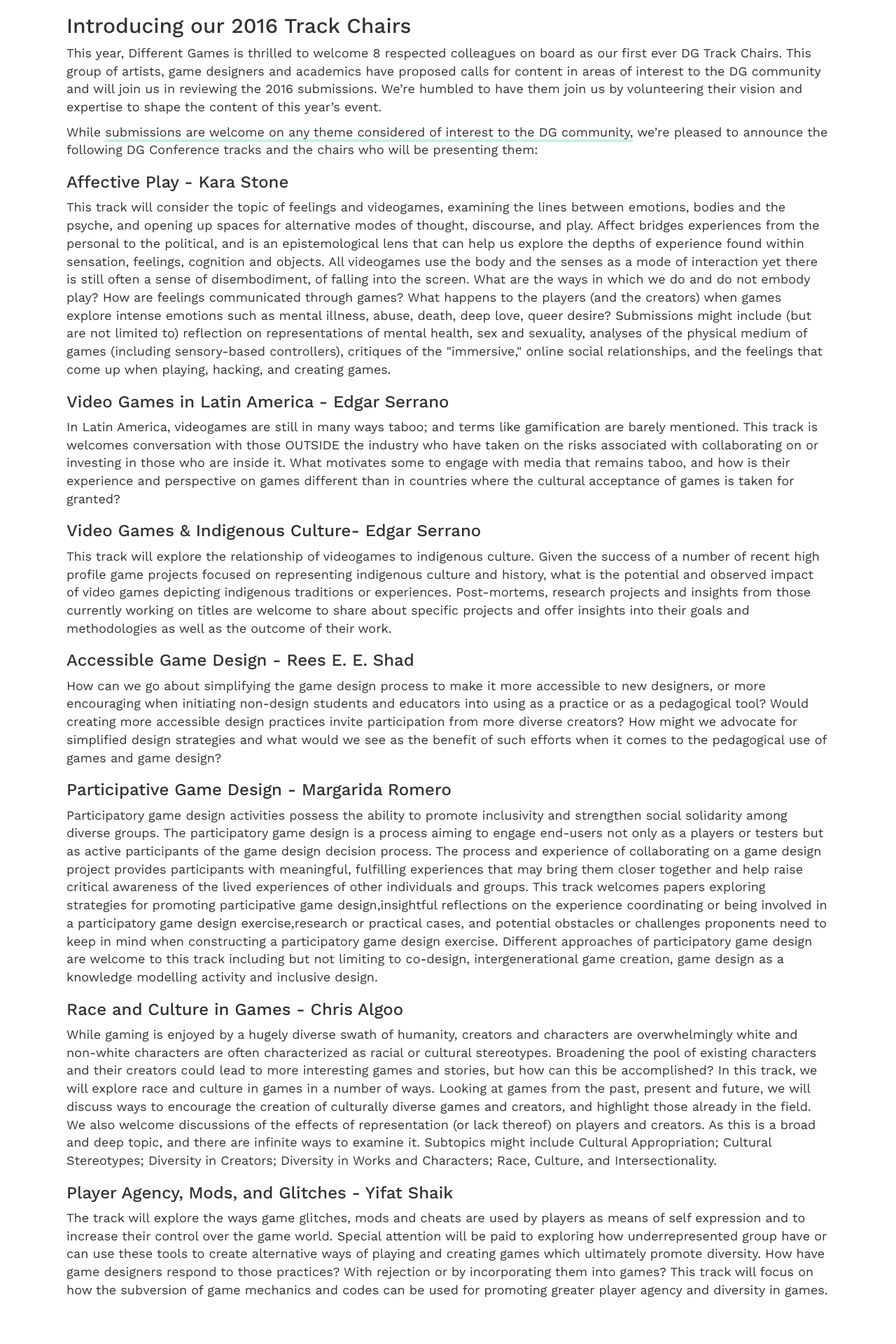
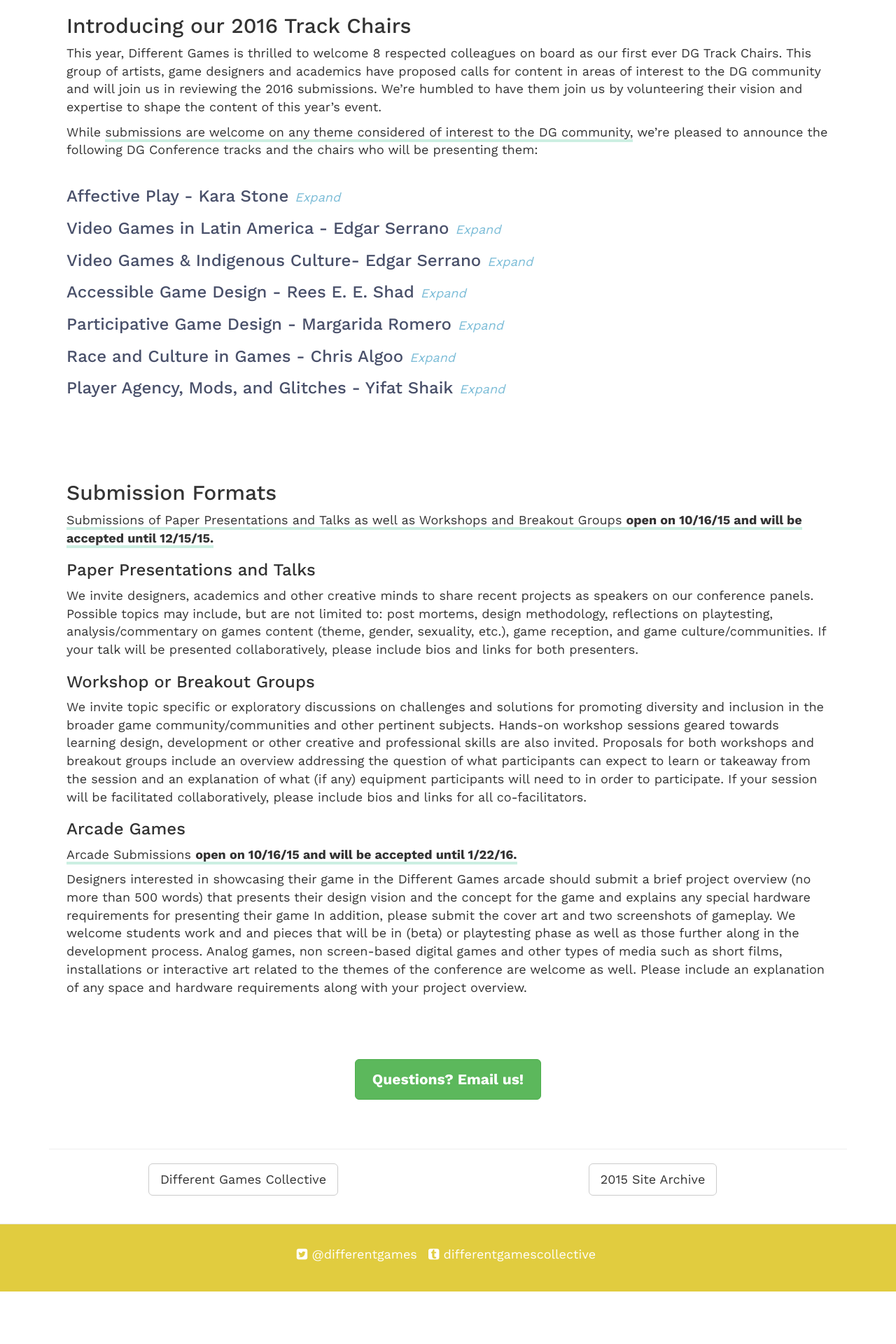
Before and after one commit to differentgames/conference-2016-site, a Jekyll site: the page built from index.html, in a window 1280 px wide. Shown: the part 688-2608 px from the top of the page at 70% size. Built offline with Jekyll 4.4.1, drawn with Linux system fonts in a browser that asks for light colours; nearby versions of some CDN libraries; after the commit the page ends 2533 px from its top, so only the background shows below that; some of the changed text lies outside the part shown.

Commit message:
format track chair listing

```diff
--- /dev/null
+++ b/_sass/_trackchair.scss
@@ -0,0 +1,51 @@
+.track-chairs {
+  margin-top: 40px;
+}
+
+.track-chair {
+  display:block;
+  margin: 1em 0;
+
+  a {
+    color: $pinwheel-dark-blue;
+    margin: 1em 0;
+    border-bottom: 4px solid rgba(56, 61, 88, 0);
+    transition: all .2s ease-in-out;
+
+    &:focus { text-decoration: none;}
+
+    &:hover {
+      text-decoration: none;
+      border-bottom: 4px solid rgba(56, 61, 88, 0.75);
+    }
+
+    &:hover {
+      &::after {
+        display: inline-block;
+        transform:translateX(5px);
+        backface-visibility: hidden;
+      }
+    }
+
+    &::after {
+      content: "Collapse";
+      margin-left: 0.5em;
+      size: 0.5em;
+      color: $pinwheel-blue;
+      font-weight:normal;
+      font-style: italic;
+      transition: all .2s ease-in-out;
+    }
+
+    &.collapsed::after {
+      content: "Expand";
+    }
+
+    h3 {
+      display: inline;    }
+  }
+
+  p {
+    padding: 10px;
+  }
+}
--- a/css/main.scss
+++ b/css/main.scss
@@ -53,5 +53,6 @@
         "base",
         "layout",
         "syntax-highlighting",
-        "pinwheel"
+        "pinwheel",
+        "trackchair"
 ;
--- a/index.html
+++ b/index.html
@@ -42,7 +42,11 @@
 While <span class="cool">submissions are welcome on any theme considered of interest to the DG community,</span> we’re pleased to announce the following DG Conference tracks and the chairs who will be presenting them:
     </p>
 
-    <h3>Affective Play - Kara Stone</h3>
+    <div class="track-chairs">
+
+    <div class="track-chair">
+      <a role="button" data-toggle="collapse" href="#affective-play" class="collapsed"><h3>Affective Play - Kara Stone</h3></a>
+      <div class="collapse" id="affective-play">
         <p>
   This track will consider the topic of feelings and videogames, examining the lines between emotions, bodies and the psyche, and opening up spaces for alternative modes of thought, discourse, and play.
   Affect bridges experiences from the personal to the political, and is an epistemological lens that can help us explore the depths of experience found within sensation, feelings, cognition and objects.
@@ -52,28 +56,44 @@
   What happens to the players (and the creators) when games explore intense emotions such as mental illness, abuse, death, deep love, queer desire?
   Submissions might include (but are not limited to) reflection on representations of mental health, sex and sexuality, analyses of the physical medium of games (including sensory-based controllers), critiques of the "immersive," online social relationships, and the feelings that come up when playing, hacking, and creating games.
         </p>
+      </div>
+    </div>
 
-    <h3>Video Games in Latin America - Edgar Serrano</h3>
+    <div class="track-chair">
+      <a role="button" data-toggle="collapse" href="#games-in-latin-america" class="collapsed"><h3>Video Games in Latin America - Edgar Serrano</h3></a>
+      <div class="collapse" id="games-in-latin-america">
         <p>
   In Latin America, videogames are still in many ways taboo; and terms like gamification are barely mentioned.
   This track is welcomes conversation with those OUTSIDE the industry who have taken on the risks associated with collaborating on or investing in those who are inside it.
   What motivates some to engage with media that remains taboo, and how is their experience and perspective on games different than in countries where the cultural acceptance of games is taken for granted?
         </p>
+      </div>
+    </div>
 
-    <h3>Video Games & Indigenous Culture- Edgar Serrano</h3>
+    <div class="track-chair">
+      <a role="button" data-toggle="collapse" href="#games-and-indigenous-culture" class="collapsed"><h3>Video Games & Indigenous Culture- Edgar Serrano</h3></a>
+      <div class="collapse" id="games-and-indigenous-culture">
         <p>
   This track will explore the relationship of videogames to indigenous culture. Given the success of a number of recent high profile game projects focused on representing indigenous culture and history, what is the potential and observed impact of video games depicting indigenous traditions or experiences.
   Post-mortems, research projects and insights from those currently working on titles are welcome to share about specific projects and offer insights into their goals and methodologies as well as the outcome of their work.
         </p>
+      </div>
+    </div>
 
-    <h3>Accessible Game Design - Rees E. E. Shad</h3>
+    <div class="track-chair">
+      <a role="button" data-toggle="collapse" href="#accessible-game-design" class="collapsed"><h3>Accessible Game Design - Rees E. E. Shad</h3></a>
+      <div class="collapse" id="accessible-game-design">
         <p>
   How can we go about simplifying the game design process to make it more accessible to new designers, or more encouraging when initiating non-design students and educators into using as a practice or as a pedagogical tool?
   Would creating more accessible design practices invite participation from more diverse creators?
   How might we advocate for simplified design strategies and what would we see as the benefit of such efforts when it comes to the pedagogical use of games and game design?
         </p>
+      </div>
+    </div>
 
-    <h3>Participative Game Design - Margarida Romero</h3>
+    <div class="track-chair">
+      <a role="button" data-toggle="collapse" href="#participative-game-design" class="collapsed"><h3>Participative Game Design - Margarida Romero</h3></a>
+      <div class="collapse" id="participative-game-design">
         <p>
   Participatory game design activities possess the ability to promote inclusivity and strengthen social solidarity among diverse groups.
   The participatory game design is a process aiming to engage end-users not only as a players or testers but as active participants of the game design decision process.
@@ -81,8 +101,12 @@
   This track welcomes papers exploring strategies for promoting participative game design,insightful reflections on the experience coordinating or being involved in a participatory game design exercise,research or practical cases, and potential obstacles or challenges proponents need to keep in mind when constructing a participatory game design exercise.
   Different approaches of participatory game design are welcome to this track including but not limiting to co-design, intergenerational game creation, game design as a knowledge modelling activity and inclusive design.
         </p>
+      </div>
+    </div>
 
-    <h3>Race and Culture in Games - Chris Algoo</h3>
+    <div class="track-chair">
+      <a role="button" data-toggle="collapse" href="#race-and-culture" class="collapsed"><h3>Race and Culture in Games - Chris Algoo</h3></a>
+      <div class="collapse" id="race-and-culture">
         <p>
   While gaming is enjoyed by a hugely diverse swath of humanity, creators and characters are overwhelmingly white and non-white characters are often characterized as racial or cultural stereotypes.
   Broadening the pool of existing characters and their creators could lead to more interesting games and stories, but how can this be accomplished?
@@ -92,8 +116,12 @@
   As this is a broad and deep topic, and there are infinite ways to examine it.
   Subtopics might include Cultural Appropriation; Cultural Stereotypes; Diversity in Creators; Diversity in Works and Characters; Race, Culture, and Intersectionality.
         </p>
+      </div>
+    </div>
 
-    <h3>Player Agency, Mods, and Glitches - Yifat Shaik</h3>
+    <div class="track-chair">
+      <a role="button" data-toggle="collapse" href="#player-agency-mods-glitches" class="collapsed"><h3>Player Agency, Mods, and Glitches - Yifat Shaik</h3></a>
+      <div class="collapse" id="player-agency-mods-glitches">
         <p>
   The track will explore the ways game glitches, mods and cheats are used by players as means of self expression and to increase their control over the game world.
   Special attention will be paid to exploring how underrepresented group have or can use these tools to create alternative ways of playing and creating games which ultimately promote diversity.
@@ -103,12 +131,15 @@
         </p>
       </div>
     </div>
+  </div>
+  </div>
+</div>
 
 <div class="row">
   <div class="col-xs-12 pw-section">
     <h2>Submission Formats</h2>
     <p>
-<span class="cool">Submissions of Paper Presentations and Talks as well as Workshops and Breakout Groups open on 10/16/15 and will be accepted until 12/15/15.</span>
+<span class="cool">Submissions of Paper Presentations and Talks as well as Workshops and Breakout Groups <strong>open on 10/16/15 and will be accepted until 12/15/15.</strong></span>
     </p>
 
     <h3>Paper Presentations and Talks</h3>
@@ -128,7 +159,7 @@
 
     <h3>Arcade Games</h3>
     <p>
-<span class="cool">Arcade Submissions open on 10/16/15 and will be accepted until 1/22/16.</span>
+<span class="cool">Arcade Submissions <strong>open on 10/16/15 and will be accepted until 1/22/16.</strong></span>
     </p>
     <p>
 Designers interested in showcasing their game in the Different Games arcade should submit a brief project overview (no more than 500 words) that presents their design vision and the concept for the game and explains any special hardware requirements for presenting their game In addition, please submit the cover art and two screenshots of gameplay.
```
Lines whose indentation alone changed are shown as unchanged.
